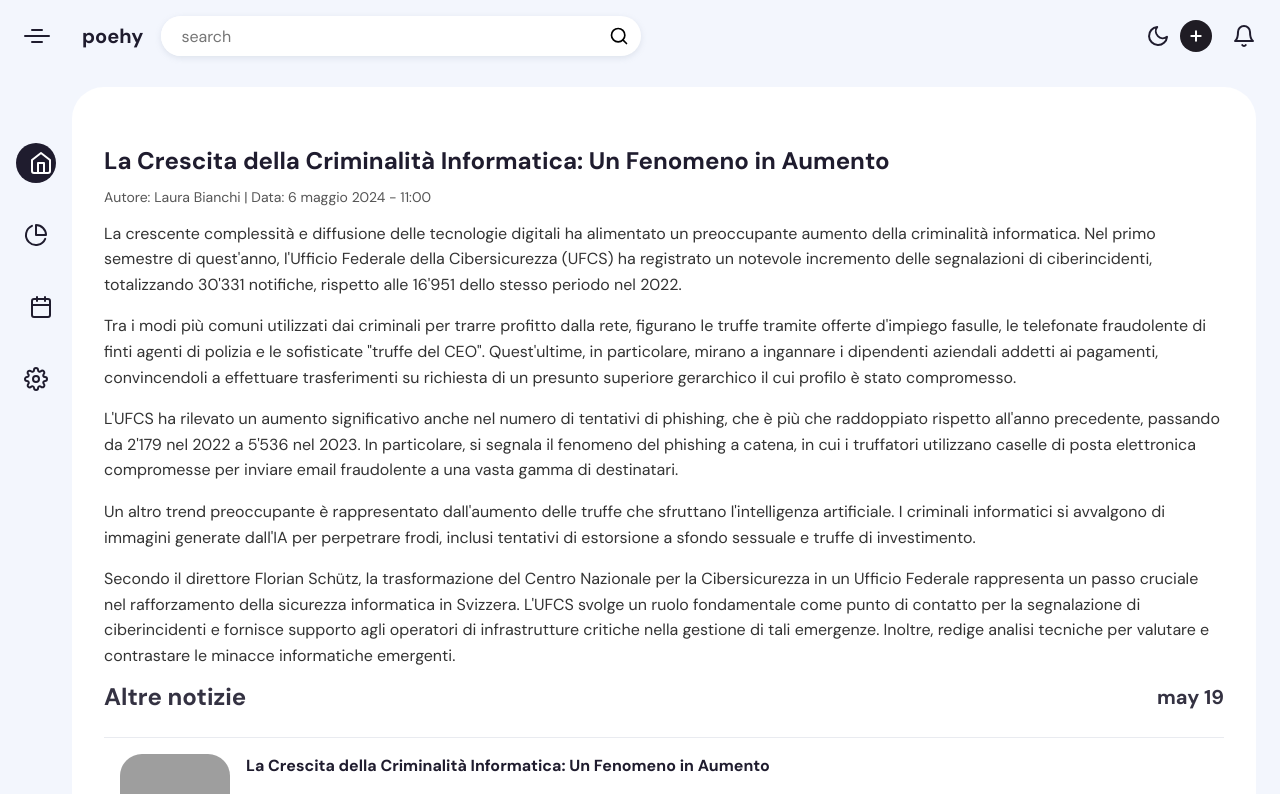
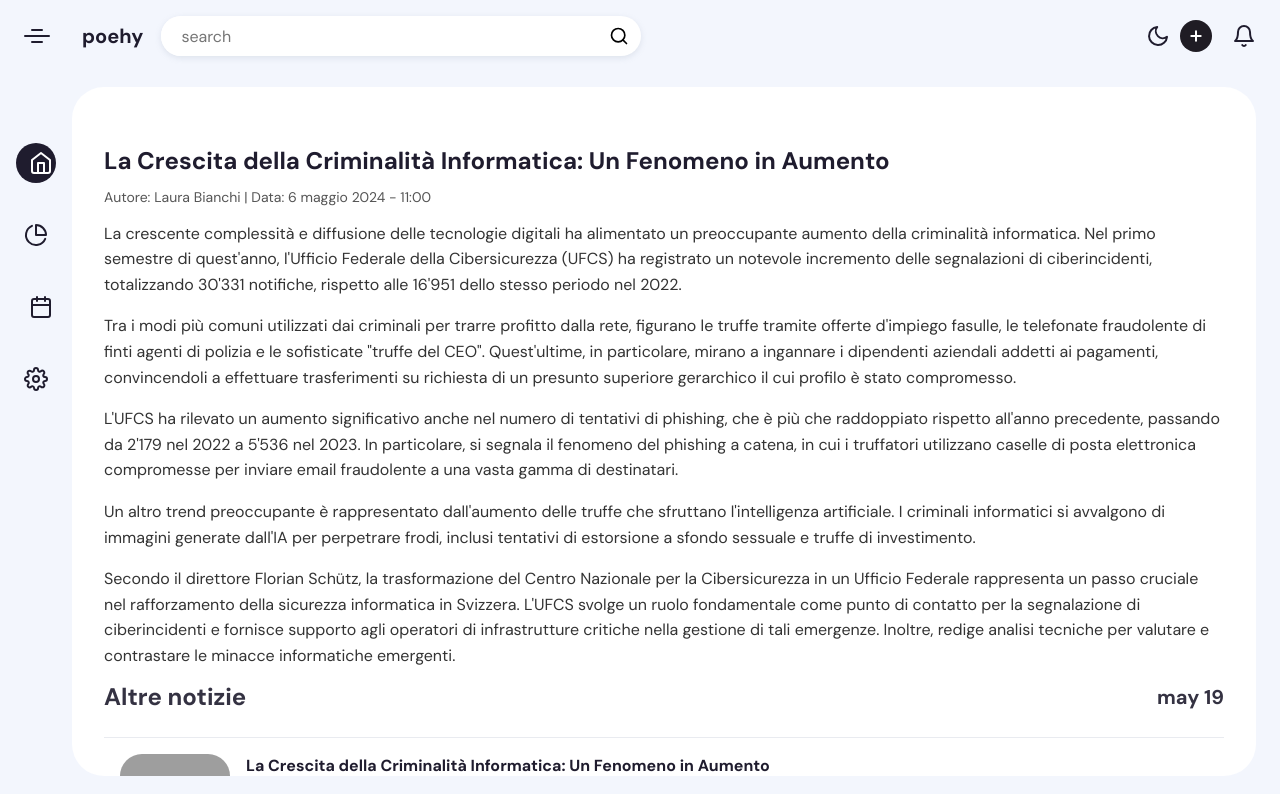
Before and after one commit to xvmy/poehy, a plain HTML site: page la-crescita-della-criminalit-informatica-un-fenomeno-in-aumento.html in a window 1280 px wide. Shown: the top 794 px of the page. Drawn offline with nearby package versions, Linux system fonts and the light colour scheme; grey boxes are pictures that could not be loaded.

Commit message:
Add files via upload

```diff
--- a/source/style.css
+++ b/source/style.css
@@ -224,10 +224,15 @@ a {
   --message-btn: rgba(195, 207, 244, 0.1);
 }
 
+html, body {
+  width: 100%;
+  height: 100vh;
+  margin: 0;
+}
 
 body {
   font-family: "DM Sans", sans-serif;
-  overflow: hidden;
+  overflow: auto; /* Abilita lo scroll solo quando necessario */
   display: flex;
   justify-content: center;
   background-color: var(--app-container);
@@ -437,7 +442,7 @@ button, a {
   background-color: var(--projects-section);
   border-radius: 32px;
   padding: 32px 32px 0 32px;
-  overflow: hidden;
+  overflow: auto;
   height: 100%;
   display: flex;
   flex-direction: column;
```
